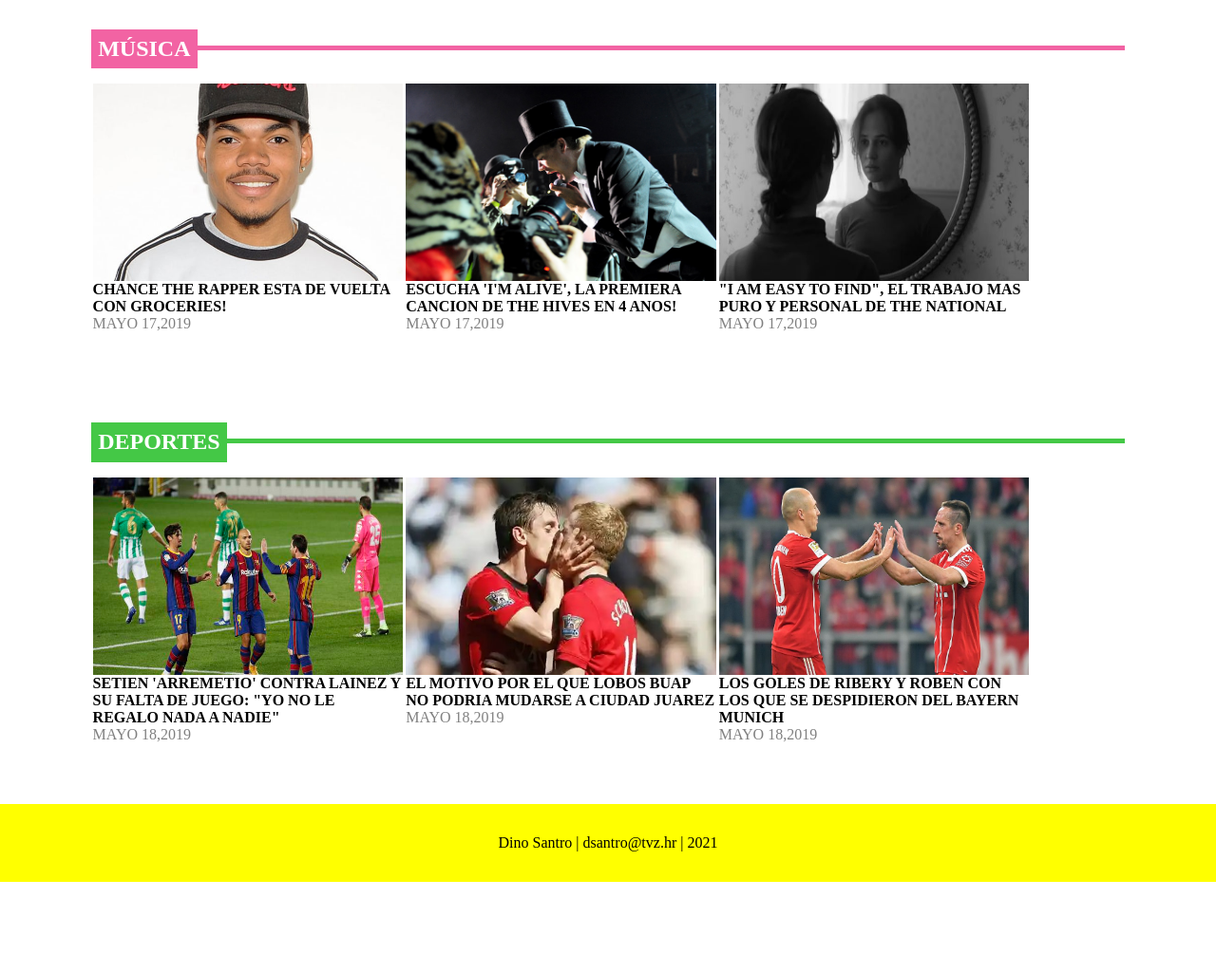
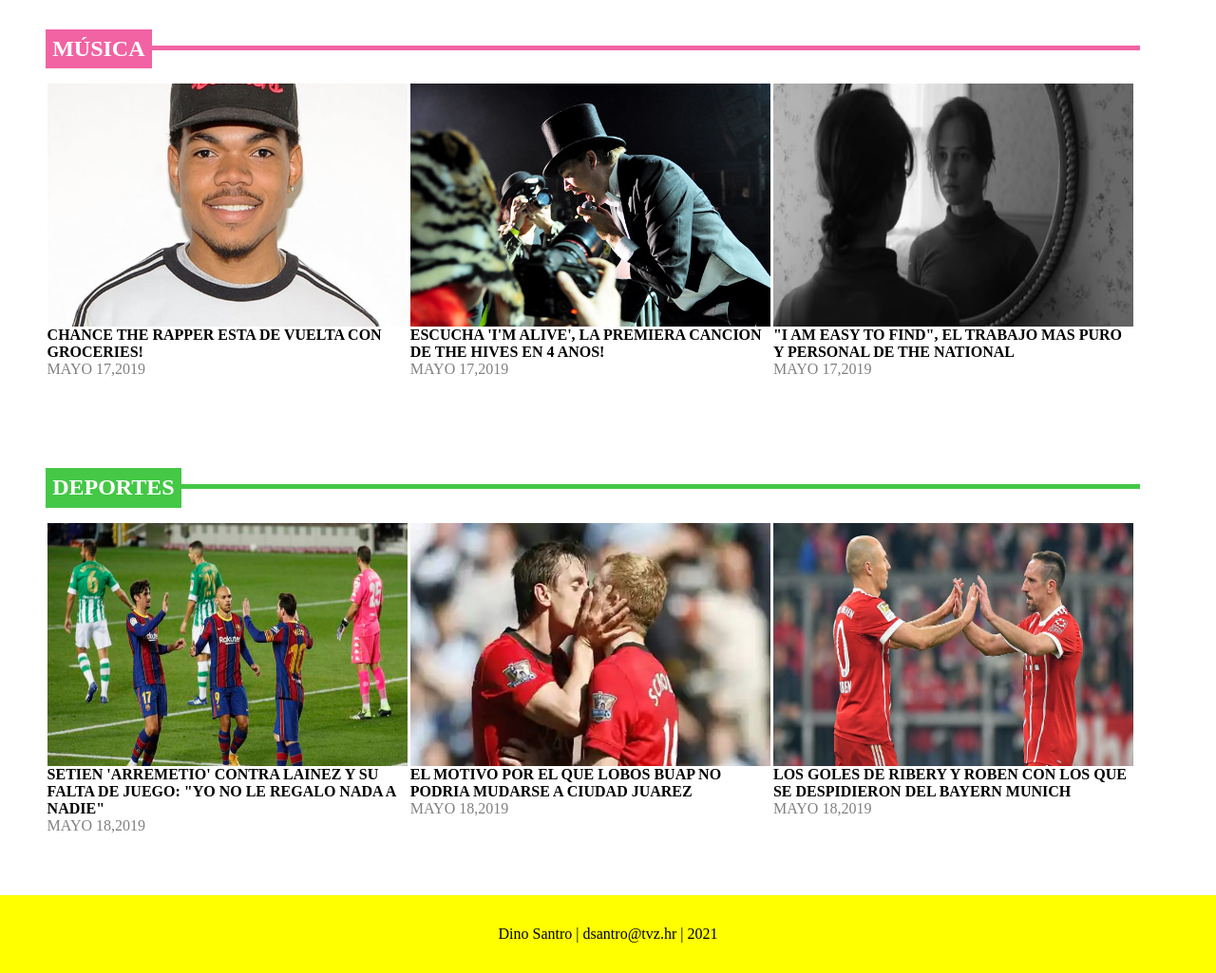
Before and after one commit to Snatro/Snatro, a PHP site: page /indeks.html in a window 1280 px wide. Shown: the part 85-1110 px from the top of the page at 95% size. Before the commit the page ends 1014 px from the top, so only its background shows below. Run offline with PHP 8.4, Linux system fonts and the light colour scheme.

Commit message:
Update stil.css

```diff
--- a/stil.css
+++ b/stil.css
@@ -47,7 +47,8 @@ nav a{
     clear: both;
     border-width: thick;
     float: left;
-    margin: 3em 6em;
+    width:90%;
+    margin: 3em 3em;
 }
 .musica h2{
     width: fit-content;
@@ -60,14 +61,14 @@ nav a{
 article{
     float:left;
     margin:1em 0.1em;
-    width:30%;
+    width:32.9%;
 }
 article img{
     display:block;
     width:100%;
     margin-left: auto;
     margin-right: auto;
-    height:13em;
+    height:16em;
 }
 
 .deportes{
@@ -75,7 +76,8 @@ article img{
     clear: both;
     border-width: thick;
     float: left;
-    margin: 3em 6em;
+    width:90%;
+    margin: 3em 3em;
 }
 .deportes h2{
     width: fit-content;
```
